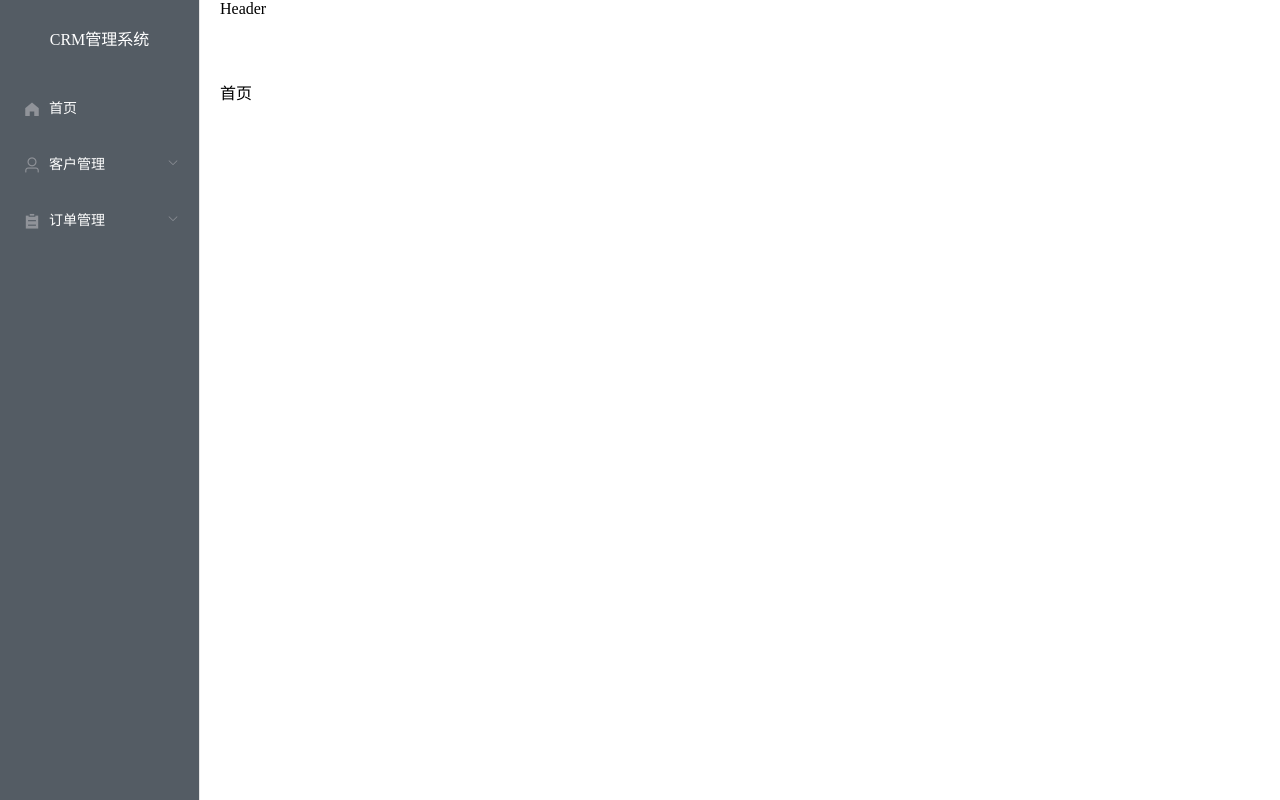
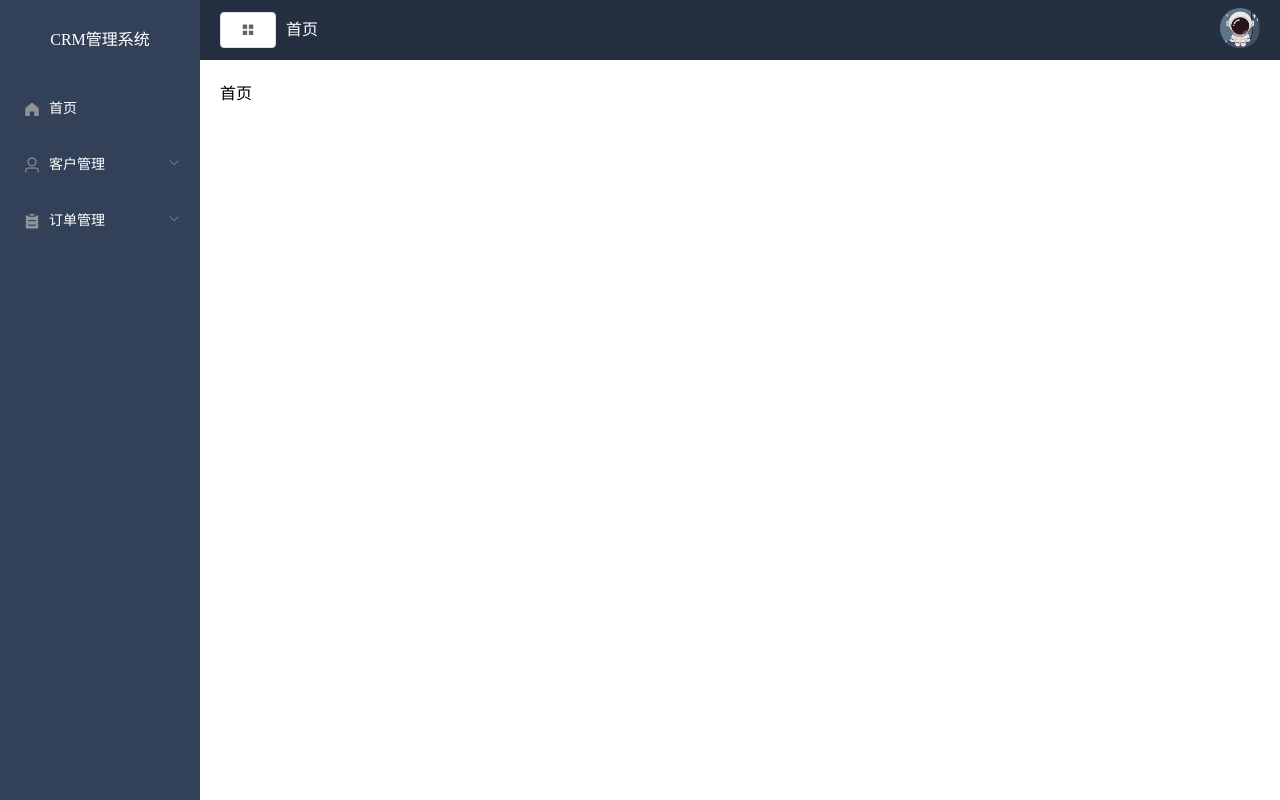
Before and after one commit to yukun-maker/ws-ui, a Vue app: page /#/HomePage in a window 1280 px wide. Built offline with nearby package versions, Linux system fonts and the light colour scheme.

Commit message:
feat: 个人头像

```diff
--- a/src/components/Home.vue
+++ b/src/components/Home.vue
@@ -1,11 +1,13 @@
 <template>
-  <div class="hello">
+  <div class="home">
     <el-container>
       <el-aside width="200px">
         <ws_aside></ws_aside>
       </el-aside>
       <el-container>
-        <el-header>Header</el-header>
+        <el-header>
+          <ws_header></ws_header>
+        </el-header>
         <el-main>
           <router-view></router-view>
         </el-main>
@@ -18,7 +20,8 @@
 export default {
   name: 'home',
   components: {
-    ws_aside: () => import('./common/ws_aside')
+    ws_aside: () => import('./common/ws_aside'),
+    ws_header: () => import('./common/ws_header')
   },
   data () {
     return {
@@ -33,6 +36,9 @@ export default {
 
 <!-- Add "scoped" attribute to limit CSS to this component only -->
 <style scoped>
+.el-header {
+  padding: 0;
+}
 .el-aside {
   background-color: #D3DCE6;
   color: #333;
--- a/src/components/common/ws_aside.vue
+++ b/src/components/common/ws_aside.vue
@@ -3,7 +3,7 @@
     <el-menu
       default-active="0"
       class="el-menu-vertical-demo"
-      background-color="#545c64"
+      background-color="rgb(50,65,87)"
       text-color="#fff"
       active-text-color="#ffd04b">
       <h3>CRM管理系统</h3>
@@ -98,6 +98,7 @@ export default {
 <style scoped lang="less">
 .el-menu {
   height: 100vh;
+  border-right: none;
   h3 {
     color: white;
     text-align: center;
--- /dev/null
+++ b/src/components/common/ws_header.vue
@@ -0,0 +1,51 @@
+<template>
+  <div class="header-container">
+    <div class="left-container">
+      <el-button icon="el-icon-menu" size="medium"></el-button>
+      <span class="breadcrumb-text">首页</span>
+    </div>
+    <div class="right-container">
+      <el-dropdown>
+        <span>
+          <img class="profile_photo" src="@/assets/images/astronaut.png"/>
+        </span>
+        <el-dropdown-menu slot="dropdown">
+          <el-dropdown-item>个人中心</el-dropdown-item>
+          <el-dropdown-item>退出</el-dropdown-item>
+        </el-dropdown-menu>
+      </el-dropdown>
+    </div>
+  </div>
+</template>
+
+<script>
+export default {
+  name: "ws_header"
+}
+</script>
+
+<style scoped lang="less">
+  .header-container {
+    background-color: #242f42;
+    height: 60px;
+    display: flex;
+    justify-content: space-between;
+    align-items: center;
+    .left-container {
+      padding-left: 20px;
+      .breadcrumb-text {
+        color: white;
+        font-size: 16px;
+        margin-left: 10px;
+      }
+    }
+    .right-container {
+      padding-right: 20px;
+      .profile_photo {
+        width: 40px;
+        height: 40px;
+        border-radius: 50%;
+      }
+    }
+  }
+</style>
```
Also changed, not shown: src/assets/images/astronaut.png (added).
